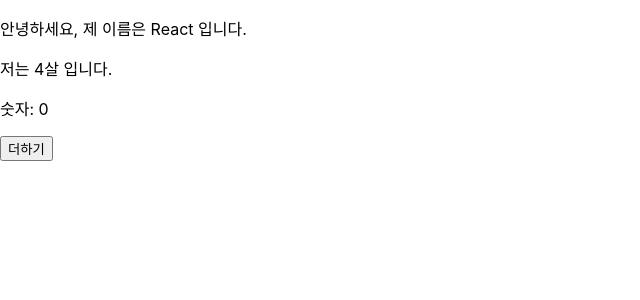
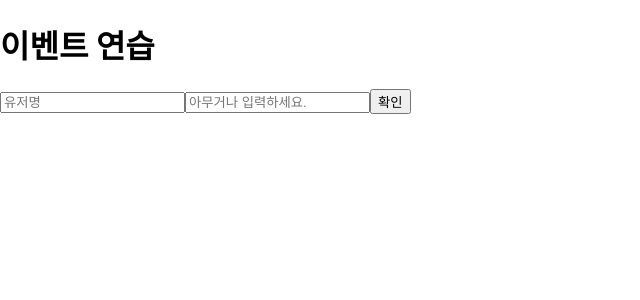
Before and after one commit to KIMINJOONG/hello-react, a React (Create React App) app: page / in a window 1280 px wide. Shown: the top 300 px of the page, without its empty margins (0-640 px from the left). Built offline with nearby package versions, Linux system fonts and the light colour scheme.

Commit message:
이벤트핸들링정리

```diff
--- a/src/App.js
+++ b/src/App.js
@@ -1,11 +1,11 @@
 import React, { Component } from 'react';
 import './App.css';
-import MyComponent from './MyComponent';
+import EventPractice from './EventPractice';
 
 class App extends Component {
   render() {
     return (
-    <MyComponent name="React" age={4} />
+      <EventPractice />
     );
   }
 }
--- /dev/null
+++ b/src/EventPractice.js
@@ -0,0 +1,56 @@
+import React, { Component } from 'react';
+
+class EventPractice extends Component {
+    state = {
+        username: ''
+        , message: ''
+    }
+
+
+    handleChange = (e) => {
+        this.setState({
+            [e.target.name] : e.target.value
+        });
+    }
+
+    handleClick = () => {
+        alert(this.state.username + ' : ' + this.state.message);
+        this.setState({
+            username: ''
+            , message: ''
+        })
+    }
+
+    handleKeyPress = (e) => {
+        if(e.key === 'Enter') {
+            this.handleClick();
+        }
+    }
+    render() {
+        return(
+            <div>
+                <h1>이벤트 연습</h1>
+                <input
+                    type="text"
+                    name="username"
+                    placeholder="유저명"
+                    value={this.state.username}
+                    onChange= {this.handleChange}
+                />
+                <input
+                    type="text"
+                    name="message"
+                    placeholder="아무거나 입력하세요."
+                    value={this.state.message}
+                    onChange= {this.handleChange}
+                    onKeyPress={ this.handleKeyPress }
+                />
+                <button onClick={this.handleClick}
+                >확인</button>
+
+            </div>
+        );
+    }
+}
+
+export default EventPractice;
```
Also changed, not shown: src/2019-01-05-aboutJSX.md (added, +30 -0 lines), 2 other files (tests, documents, lock files or other folders).
